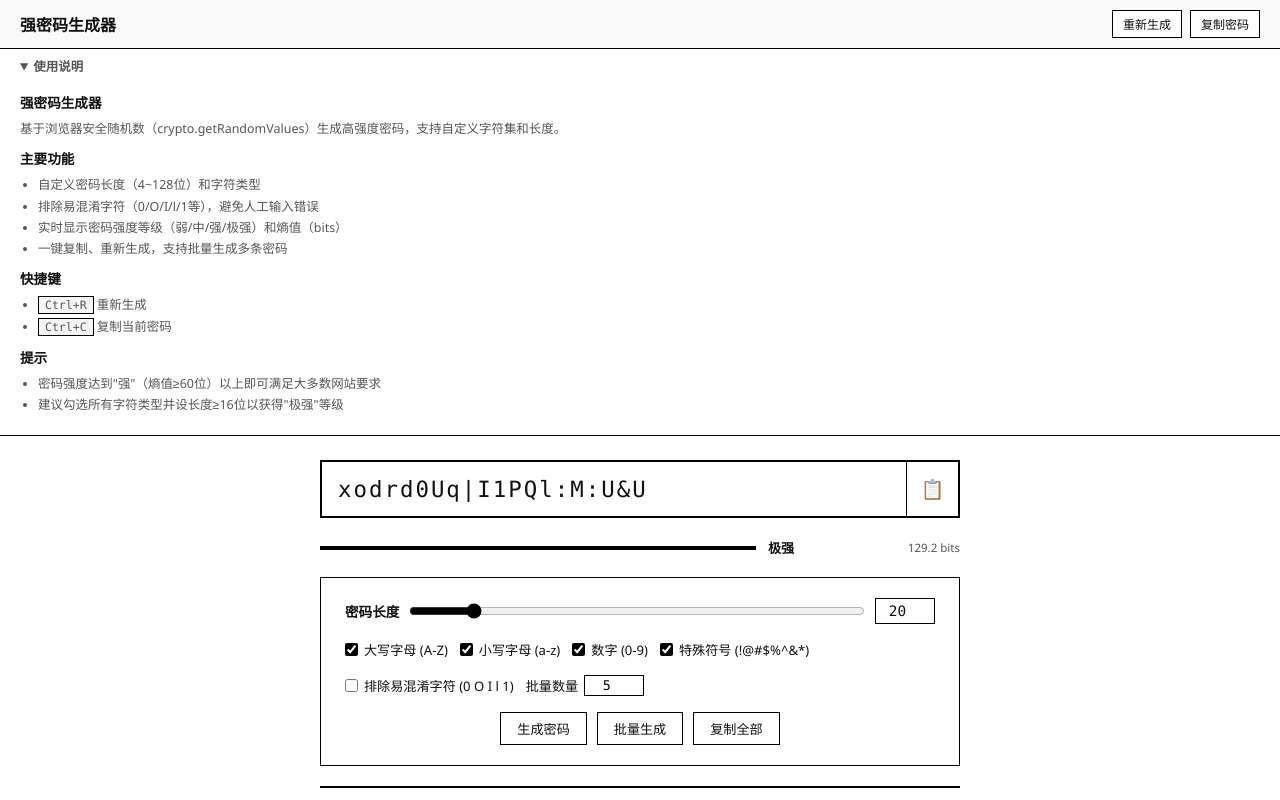
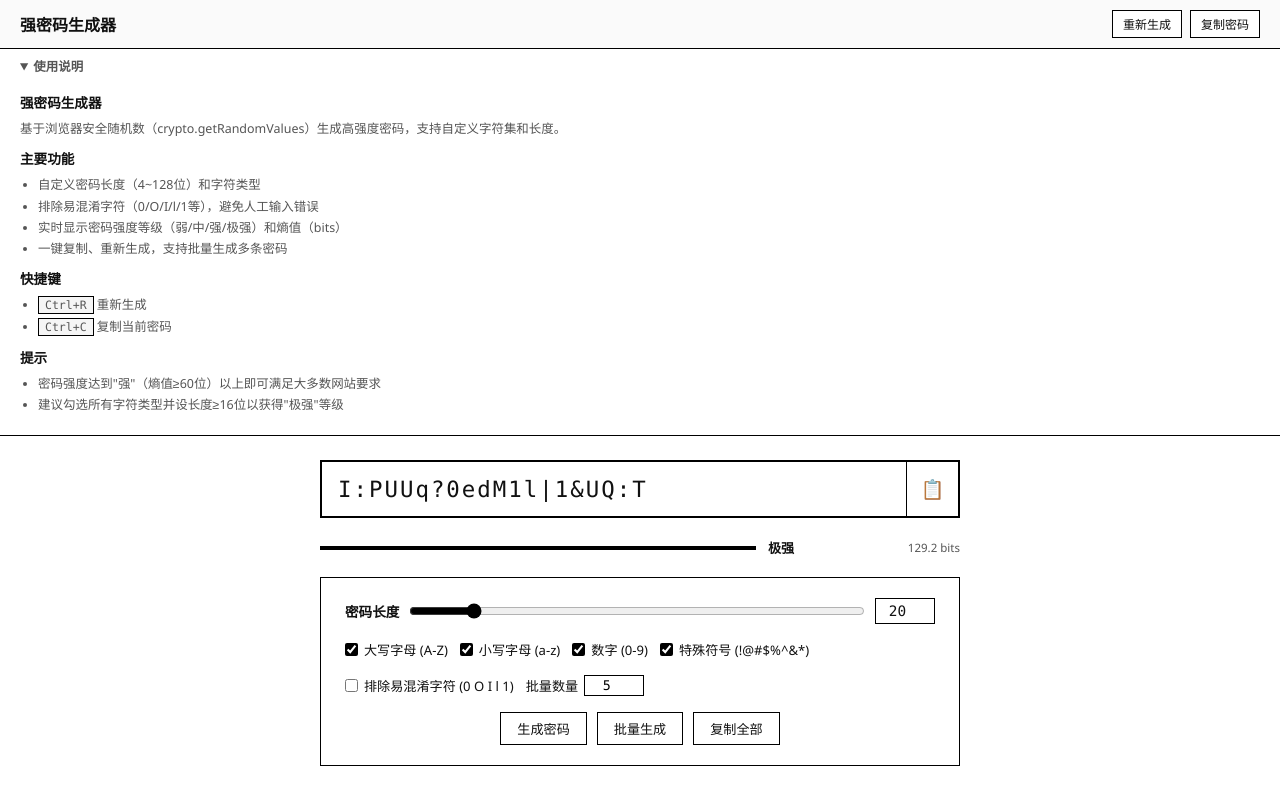
Before and after one commit to solcat1007/mini-tools, a plain HTML site: page apps/password-gen.html in a window 1280 px wide. Both pictures are taken after a click on the button "批量生成". Drawn offline with Linux system fonts and the light colour scheme.

Commit message:
Use unbiased crypto sampling and cover selected character classes

```diff
--- a/apps/password-gen.html
+++ b/apps/password-gen.html
@@ -243,28 +243,47 @@ const DIGIT="0123456789";
 const SYMBOL="!@#$%^&*()_+-=[]{}|;:,.<>?";
 const AMBIGUOUS="0OIl1";
 
+function getEnabledCharsets(){
+  const sets=[];
+  if(document.getElementById("chkUpper").checked) sets.push(UPPER);
+  if(document.getElementById("chkLower").checked) sets.push(LOWER);
+  if(document.getElementById("chkDigit").checked) sets.push(DIGIT);
+  if(document.getElementById("chkSymbol").checked) sets.push(SYMBOL);
+  if(document.getElementById("chkExclude").checked){
+    return sets.map(set=>Array.from(set).filter(ch=>!AMBIGUOUS.includes(ch)).join('')).filter(Boolean);
+  }
+  return sets;
+}
+
 function getCharset(){
-  let cs="";
-  if(document.getElementById("chkUpper").checked) cs+=UPPER;
-  if(document.getElementById("chkLower").checked) cs+=LOWER;
-  if(document.getElementById("chkDigit").checked) cs+=DIGIT;
-  if(document.getElementById("chkSymbol").checked) cs+=SYMBOL;
-  if(document.getElementById("chkExclude").checked){
-    for(let c of AMBIGUOUS) cs=cs.replaceAll(c,"");
-  }
-  return cs;
+  return getEnabledCharsets().join("");
+}
+
+function randomInt(max){
+  if(!Number.isSafeInteger(max)||max<1||max>0x100000000) throw new RangeError("随机范围无效");
+  const range=0x100000000;
+  const limit=Math.floor(range/max)*max;
+  const arr=new Uint32Array(1);
+  let value;
+  do { crypto.getRandomValues(arr); value=arr[0]; } while(value>=limit);
+  return value%max;
 }
 
 function randomChar(charset){
-  const arr=new Uint32Array(1);
-  crypto.getRandomValues(arr);
-  return charset[arr[0]%charset.length];
+  if(!charset.length) throw new RangeError("字符集为空");
+  return charset[randomInt(charset.length)];
 }
 
-function generate(charset,len){
-  let pw="";
-  for(let i=0;i<len;i++) pw+=randomChar(charset);
-  return pw;
+function generate(charset,len,sets){
+  if(!charset.length) throw new RangeError("字符集为空");
+  const chars=(sets||[]).map(set=>randomChar(set));
+  if(len<chars.length) throw new RangeError("密码长度不足以覆盖所有选中的字符类型");
+  while(chars.length<len) chars.push(randomChar(charset));
+  for(let i=chars.length-1;i>0;i--){
+    const j=randomInt(i+1);
+    [chars[i],chars[j]]=[chars[j],chars[i]];
+  }
+  return chars.join("");
 }
 
 function calcEntropy(charsetLen,len){
@@ -279,14 +298,15 @@ function getStrength(entropy){
 }
 
 function genAndShow(){
-  const cs=getCharset();
-  const len=parseInt(document.getElementById("lenInput").value)||20;
+  const sets=getEnabledCharsets();
+  const cs=sets.join("");
+  const len=Math.max(4,Math.min(128,parseInt(document.getElementById("lenInput").value)||20));
   if(cs.length===0){
     document.getElementById("passwordOutput").value="请至少选择一种字符类型";
     updateStrength(0,0);
     return;
   }
-  const pw=generate(cs,len);
+  const pw=generate(cs,len,sets);
   document.getElementById("passwordOutput").value=pw;
   const entropy=calcEntropy(cs.length,len);
   updateStrength(entropy,cs.length);
@@ -317,13 +337,13 @@ let batchPasswords=[];
 function genBatch(){
   const cs=getCharset();
   const len=parseInt(document.getElementById("lenInput").value)||20;
-  const count=parseInt(document.getElementById("batchCount").value)||5;
+  const count=Math.max(1,Math.min(50,parseInt(document.getElementById("batchCount").value)||5));
   if(cs.length===0) return;
   const container=document.getElementById("batchResult");
   batchPasswords=[];
   let html="";
   for(let i=0;i<count;i++){
-    const pw=generate(cs,len);
+    const pw=generate(cs,len,sets);
     batchPasswords.push(pw);
     html+=`<div class="batch-item"><span>${escapeHTML(pw)}</span><button class="copy-sm" data-idx="${i}" onclick="copyOne(this)">复制</button></div>`;
   }
```
